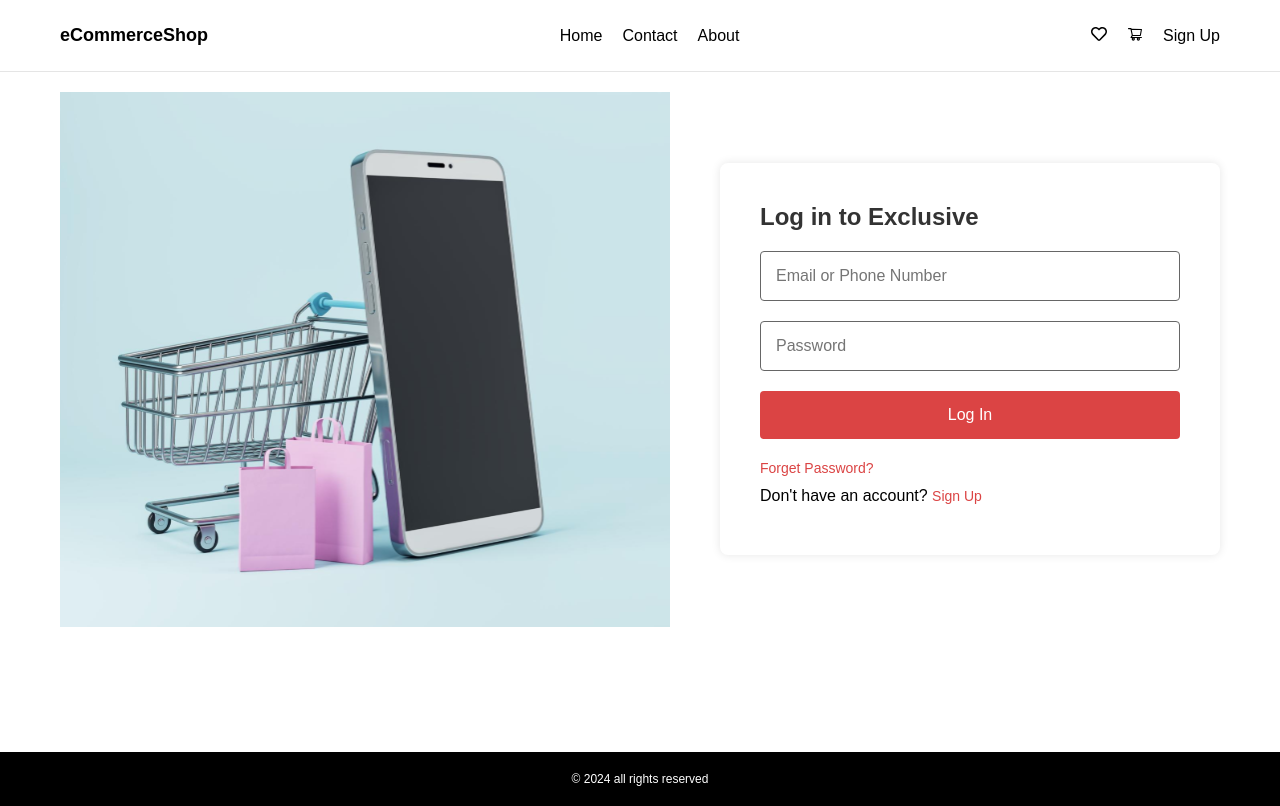
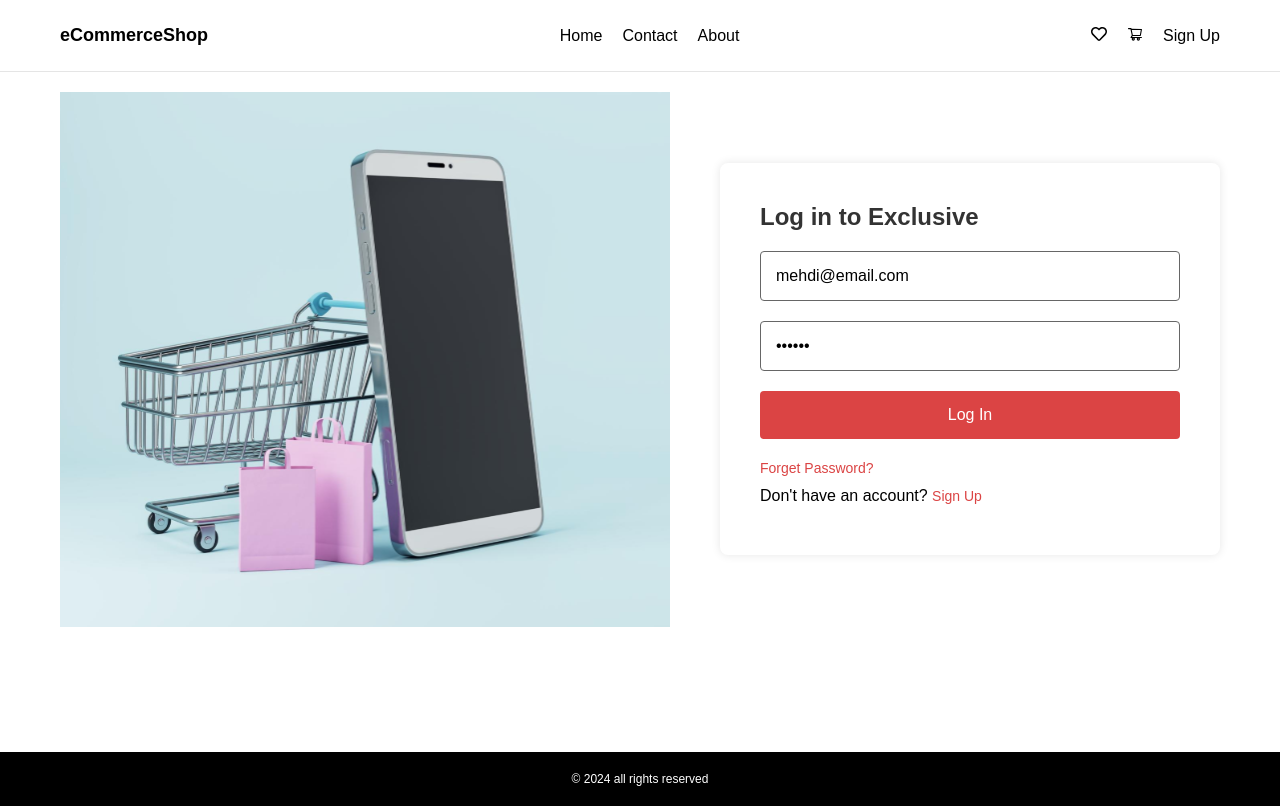
Before and after one commit to ahmidou09/eCommerce_MERN, a React (Vite) app in the folder frontend/: page /login in a window 1280 px wide. Built offline with nearby package versions, Linux system fonts and the light colour scheme.

Commit message:
Set default login credentials in `Login` component for testing.

```diff
--- a/frontend/src/pages/LogIn.jsx
+++ b/frontend/src/pages/LogIn.jsx
@@ -8,8 +8,8 @@ import Loading from "../components/Loading";
 import { toast } from "react-toastify";
 
 const Login = () => {
-  const [email, setEmail] = useState("");
-  const [password, setPassword] = useState("");
+  const [email, setEmail] = useState("mehdi@email.com");
+  const [password, setPassword] = useState("123456");
   const navigate = useNavigate();
   const dispatch = useDispatch();
   const [login, { isLoading }] = useLoginMutation();
```
